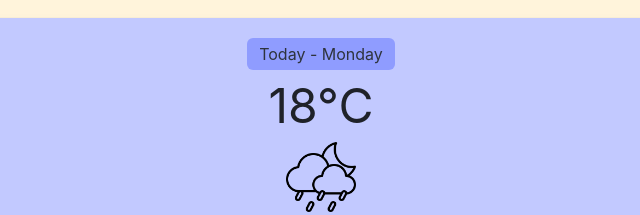
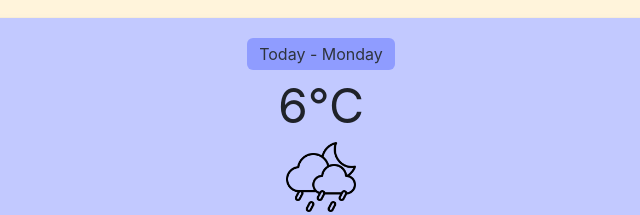
Before and after one commit to BoonChinLook/whether-weather-app, an Eleventy site: page city-helsinki.njk in a window 1280 px wide. Shown: the part 483-698 px from the top of the page, 319-959 px from the left. Built offline with nearby package versions, Linux system fonts and the light colour scheme; Eleventy itself is replaced by a stand-in of ours; files that its build step writes are made by us from their sources.

Commit message:
Fix today's temperature display for city-helsinki.njk to 6°C

```diff
--- a/city-helsinki.njk
+++ b/city-helsinki.njk
@@ -12,7 +12,7 @@ title: Helsinki, Sweden
 <h2 class="subtitle">Today's Weather</h2>
 <section class="box has-text-centered has-background-link-90 has-text-grey-darker">
     <span class="tag is-medium has-text-grey-darker has-background-link-80">Today - Monday</span>
-    <p class="is-size-1 has-text-black-ter">18°C</p>
+    <p class="is-size-1 has-text-black-ter">6°C</p>
     <img src="/images/night-rain.png" width="70" alt="Sunny"/>
     <p class="is-size-5">Max Wind: 18 km/h</p>
     <p class="is-size-5">Precipitation Chance: 90%</p>
```
